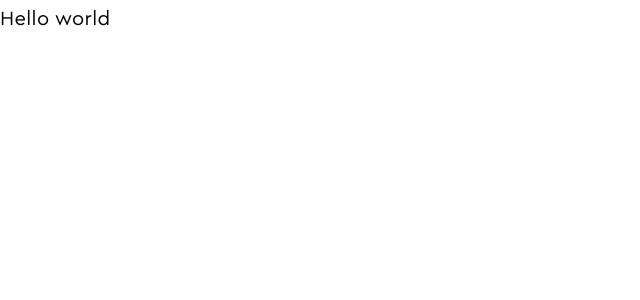
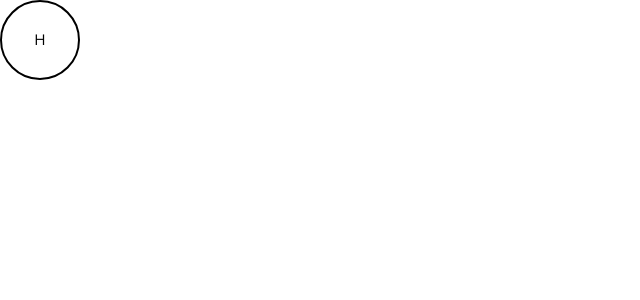
Before and after one commit to marandmart/lego-frontend-challenge, a React (Vite) app: page / in a window 1280 px wide. Shown: the top 300 px of the page, without its empty margins (0-640 px from the left). Built offline with nearby package versions, Linux system fonts and the light colour scheme.

Commit message:
initialized the button component

```diff
--- a/src/App.tsx
+++ b/src/App.tsx
@@ -1,9 +1,9 @@
-import Text from "./components/Text";
+import Button from "./components/Button";
 
 function App() {
   return (
     <>
-      <Text content="Hello world" type="large-regular" />
+      <Button content="H" type="circular" />
     </>
   );
 }
--- /dev/null
+++ b/src/components/Button/Button.module.scss
@@ -0,0 +1,43 @@
+@import "@/styles/variables";
+
+.primary {
+  width: 221px;
+  height: 64px;
+  padding: 18px 40px;
+  border-radius: 37px;
+  border: 1px solid black;
+  background-color: white;
+  transition: color 100ms ease-out, border-color 100ms ease-out;
+}
+
+.primary:hover {
+  color: $brand-blue;
+  border-color: $brand-blue;
+}
+
+.secondary {
+  width: 167px;
+  height: 48px;
+  border-radius: 37px;
+  border: 1px solid black;
+  padding: 10px 32px;
+  background-color: white;
+}
+
+.secondary:hover {
+  color: $brand-blue;
+  border-color: $brand-blue;
+}
+
+.circular {
+  border-radius: 50%;
+  background-color: white;
+  height: 80px;
+  width: 80px;
+  border: 2px solid black;
+}
+
+.circular:hover {
+  color: $brand-blue;
+  border: 2px solid $brand-blue;
+}
--- /dev/null
+++ b/src/components/Button/index.tsx
@@ -0,0 +1,21 @@
+import styles from "./Button.module.scss";
+
+interface ButtonProps {
+  onClick?: () => {};
+  type?: "primary" | "secondary" | "circular" | "close" | "text";
+  content: React.ReactNode;
+}
+
+const Button: React.FC<ButtonProps> = ({
+  onClick,
+  content,
+  type = "primary",
+}) => {
+  return (
+    <button className={styles[type]} onClick={onClick}>
+      {content}
+    </button>
+  );
+};
+
+export default Button;
```
Also changed, not shown: 1 other file (tests, documents, lock files or other folders).
